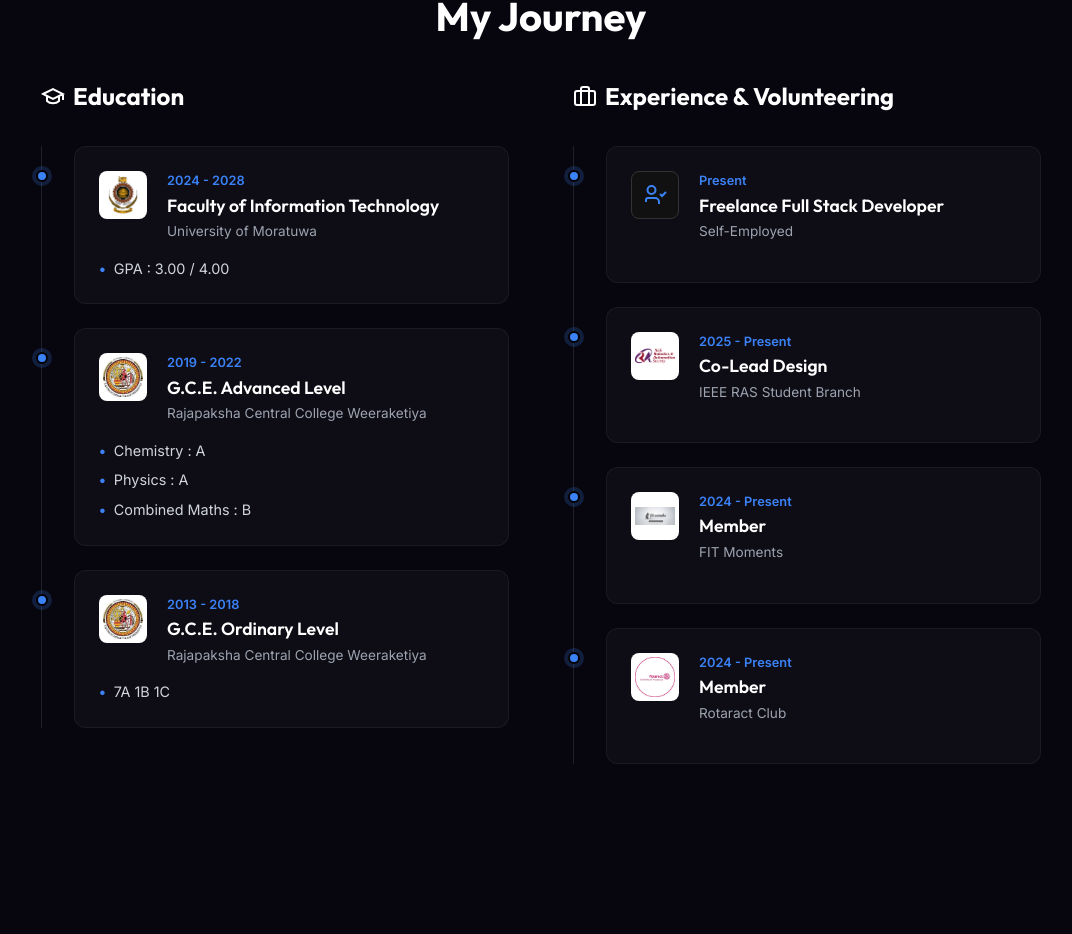
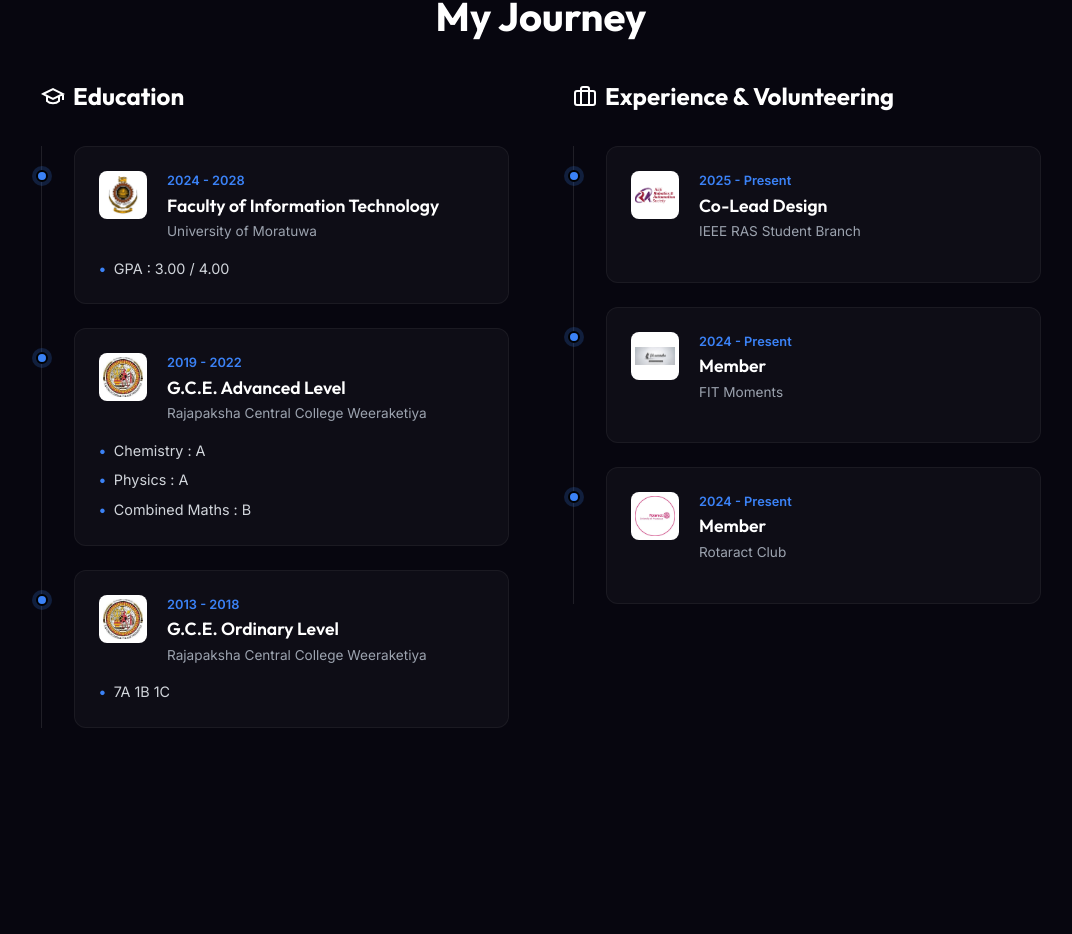
Before and after one commit to imalwic/Portfolio, a Next.js app: page / in a window 1280 px wide. Shown: the part 1682-2616 px from the top of the page, without its empty margins (99-1171 px from the left). Built offline with nearby package versions, Linux system fonts and the light colour scheme.

Commit message:
chore: remove freelance item from experience section

```diff
--- a/src/app/page.tsx
+++ b/src/app/page.tsx
@@ -279,23 +279,6 @@ export default function Home() {
 
               <div className={styles.customTimeline}>
 
-                {/* Freelance */}
-                <div className={styles.customTimelineItem}>
-                  <div className={styles.timelineIndicator}></div>
-                  <div className={styles.timelineCard}>
-                    <div className={styles.timelineHeader}>
-                      <div className={styles.timelineLogo} style={{ background: '#111', border: '1px solid #333' }}>
-                        <svg xmlns="http://www.w3.org/2000/svg" width="24" height="24" viewBox="0 0 24 24" fill="none" stroke="#3b82f6" strokeWidth="2"><path d="M16 21v-2a4 4 0 0 0-4-4H5c-1.1 0-2 .9-2 2v2"></path><circle cx="8.5" cy="7" r="4"></circle><polyline points="17 11 19 13 23 9"></polyline></svg>
-                      </div>
-                      <div className={styles.timelineInfo}>
-                        <span className={styles.timelineYear}>Present</span>
-                        <h4 className={styles.timelineDegree}>Freelance Full Stack Developer</h4>
-                        <span className={styles.timelineSchool}>Self-Employed</span>
-                      </div>
-                    </div>
-                  </div>
-                </div>
-
                 {/* IEEE */}
                 <div className={styles.customTimelineItem}>
                   <div className={styles.timelineIndicator}></div>
```
